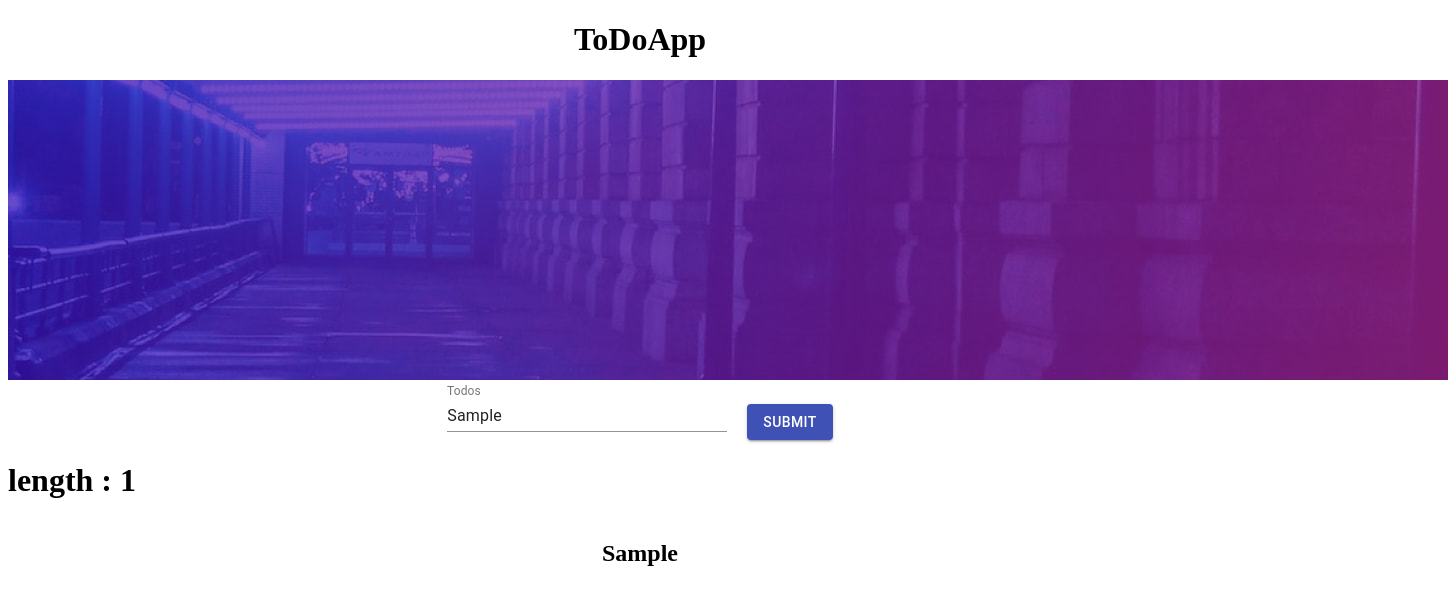
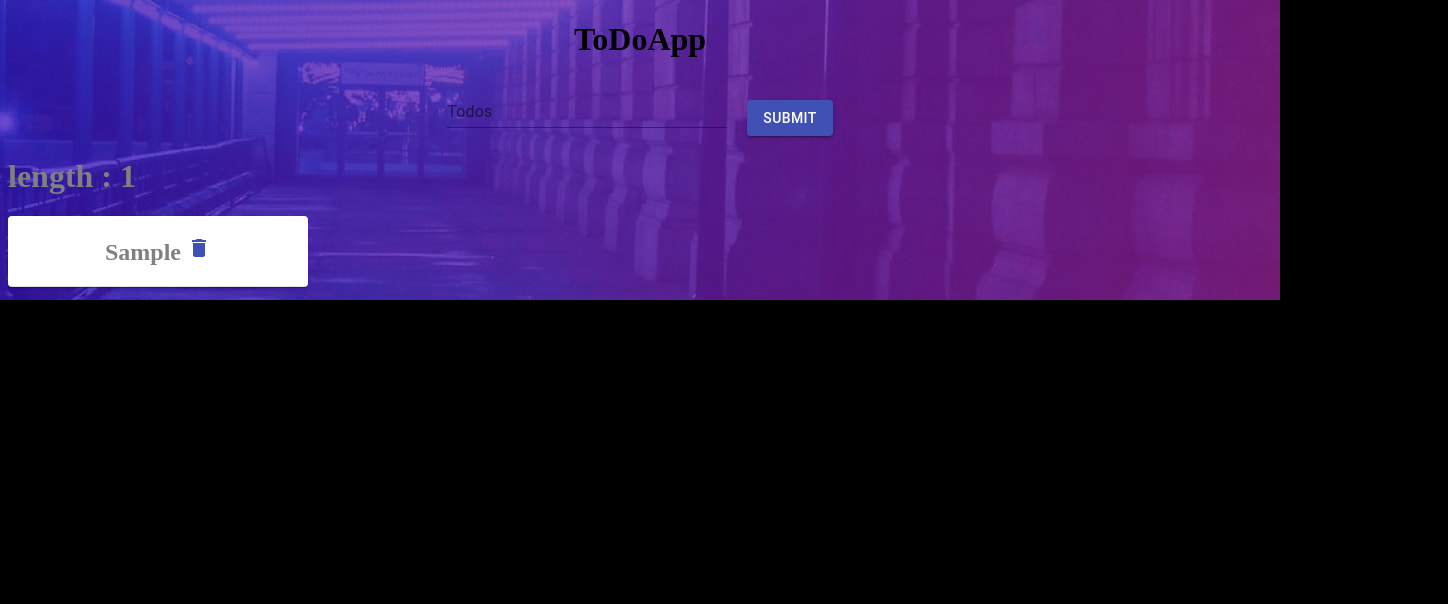
Before and after one commit to nav-commits/TodoApp, a React (Create React App) app: page / in a window 1280 px wide. Both pictures are taken after typing "Sample" into the empty fields and a click on the button "SUBMIT". Shown: the top 604 px of the page, 1448 px wide, since content can reach past the window. Built offline with nearby package versions, Linux system fonts and the light colour scheme.

Commit message:
AddedNewUIChanges&LocalStorage

```diff
--- a/package.json
+++ b/package.json
@@ -1,9 +1,10 @@
 {
   "name": "todoapp",
-  "version": "0.1.3",
+  "version": "0.1.4",
   "private": true,
   "dependencies": {
     "@material-ui/core": "^4.12.3",
+    "@material-ui/icons": "^4.11.2",
     "@material-ui/styles": "^4.11.4",
     "@testing-library/jest-dom": "^5.14.1",
     "@testing-library/react": "^11.2.7",
--- a/src/App.css
+++ b/src/App.css
@@ -2,3 +2,11 @@
   text-align: center;
   margin:'0 0 0 0'
 }
+
+
+
+body{
+  background-image: url('./../src/Images/bg-desktop-dark.jpg');
+  background-color: black;
+  background-repeat: no-repeat;
+}
--- a/src/Components/SearchToDo.jsx
+++ b/src/Components/SearchToDo.jsx
@@ -1,12 +1,15 @@
 import "../App.css";
-import { Grid, TextField, Button, Typography } from "@material-ui/core";
+import { Grid, TextField, Button, Card, Divider } from "@material-ui/core";
 import { makeStyles } from "@material-ui/core/styles";
-import React, { useState } from "react";
-import backgroundImage from "../../src/Images/bg-desktop-dark.jpg";
+import React, { useEffect, useState } from "react";
+import DeleteIcon from "@material-ui/icons/Delete";
 
 const useStyles = makeStyles({
   root: {
     color: "black",
+  },
+  Card: {
+    width: "300px",
   },
 });
 
@@ -15,24 +18,53 @@ const SearchToDo = () => {
   const [todos, setToDos] = useState([]);
   const classes = useStyles();
 
-  const hangleChange = (event) => {
+  useEffect(
+    () => {
+      getToDos()
+    },[]
+  )
+
+  useEffect(
+    () => {
+      saveToDos();
+    },
+    [todos]
+  );
+
+  const handleChange = (event) => {
     setText(event.target.value);
   };
 
-  const handleSubmit = (e) => {
-    e.preventDefault();
-    setToDos([
-      ...todos,
-      {
-        text: text,
-        id: Math.random() * 100,
-      },
-    ]);
+  const handleSubmit = () => {
+    let count = 1;
+    const toDos = [...todos];
+    const newToDos = [...toDos, { text: text, completed: false }];
+    const newKey = newToDos.map((newtodo) => ({ ...newtodo, id: count++ }));
+    setToDos(newKey);
+    setText("");
+  };
+
+  const deleteHandler = (id) => {
+    const allToDos = [...todos];
+    const updatedList = allToDos.filter((alltodos) => alltodos.id !== id);
+    setToDos(updatedList);
+  };
+
+  const saveToDos = () => {
+    localStorage.setItem("todos", JSON.stringify(todos));
+  };
+
+  const getToDos = () => {
+    if (localStorage.getItem("todos") === null) {
+      localStorage.setItem("todos", JSON.stringify([]));
+    } else {
+      const localStorageToDos = localStorage.setItem("todos", JSON.stringify(todos));
+      setToDos(localStorageToDos)
+    }
   };
   console.log(todos);
   return (
     <div>
-      <img src={backgroundImage} alt="pic" />
       <Grid
         container
         direction="row"
@@ -45,7 +77,7 @@ const SearchToDo = () => {
               style={{ width: "280px" }}
               label="Todos"
               value={text}
-              onChange={hangleChange}
+              onChange={handleChange}
             />
             <Button
               onClick={handleSubmit}
@@ -65,16 +97,26 @@ const SearchToDo = () => {
           alignItems: "flex-start",
         }}
       >
-        <h1 style={{ color: "black" }}> length : {todos.length}</h1>
+        <h1 style={{ color: "grey" }}> length : {todos.length}</h1>
       </div>
       {/* render the todos list */}
-      {todos.map((todo, idx) => {
-        return (
-          <div key={idx}>
-            <h2 style={{ color: "black" }}>{todo.text}</h2>
-          </div>
-        );
-      })}
+      <Card className={classes.Card}>
+        {todos.map((todo) => {
+          return (
+            <div key={todo.id}>
+              <h2 style={{ color: "grey" }}>
+                {todo.text}{" "}
+                <DeleteIcon
+                  style={{ cursor: "pointer" }}
+                  onClick={() => deleteHandler(todo.id)}
+                  color="primary"
+                />
+              </h2>
+              <Divider orientation="horizontal" />
+            </div>
+          );
+        })}
+      </Card>
     </div>
   );
 };
```
Also changed, not shown: 1 other file (tests, documents, lock files or other folders).
